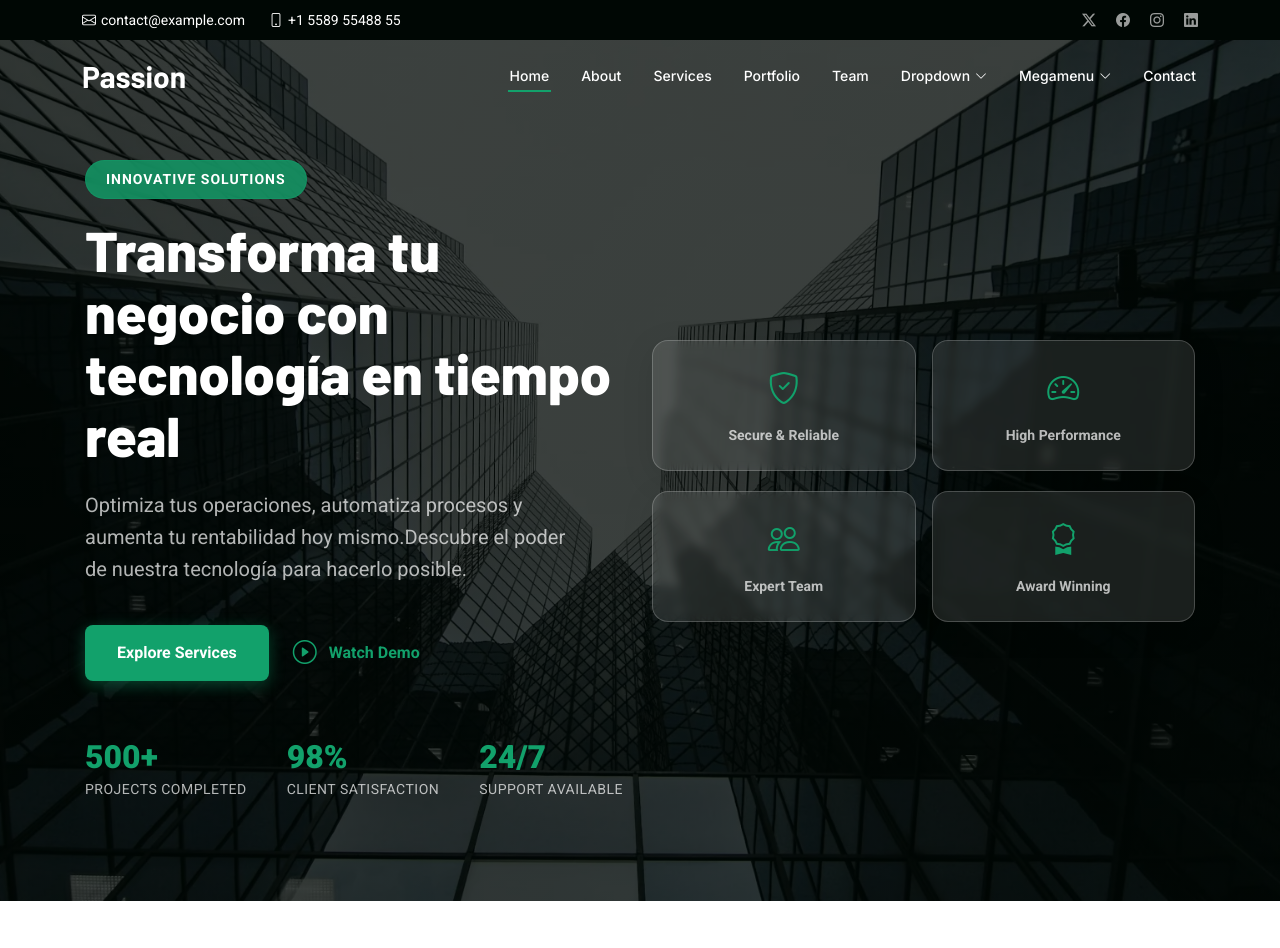
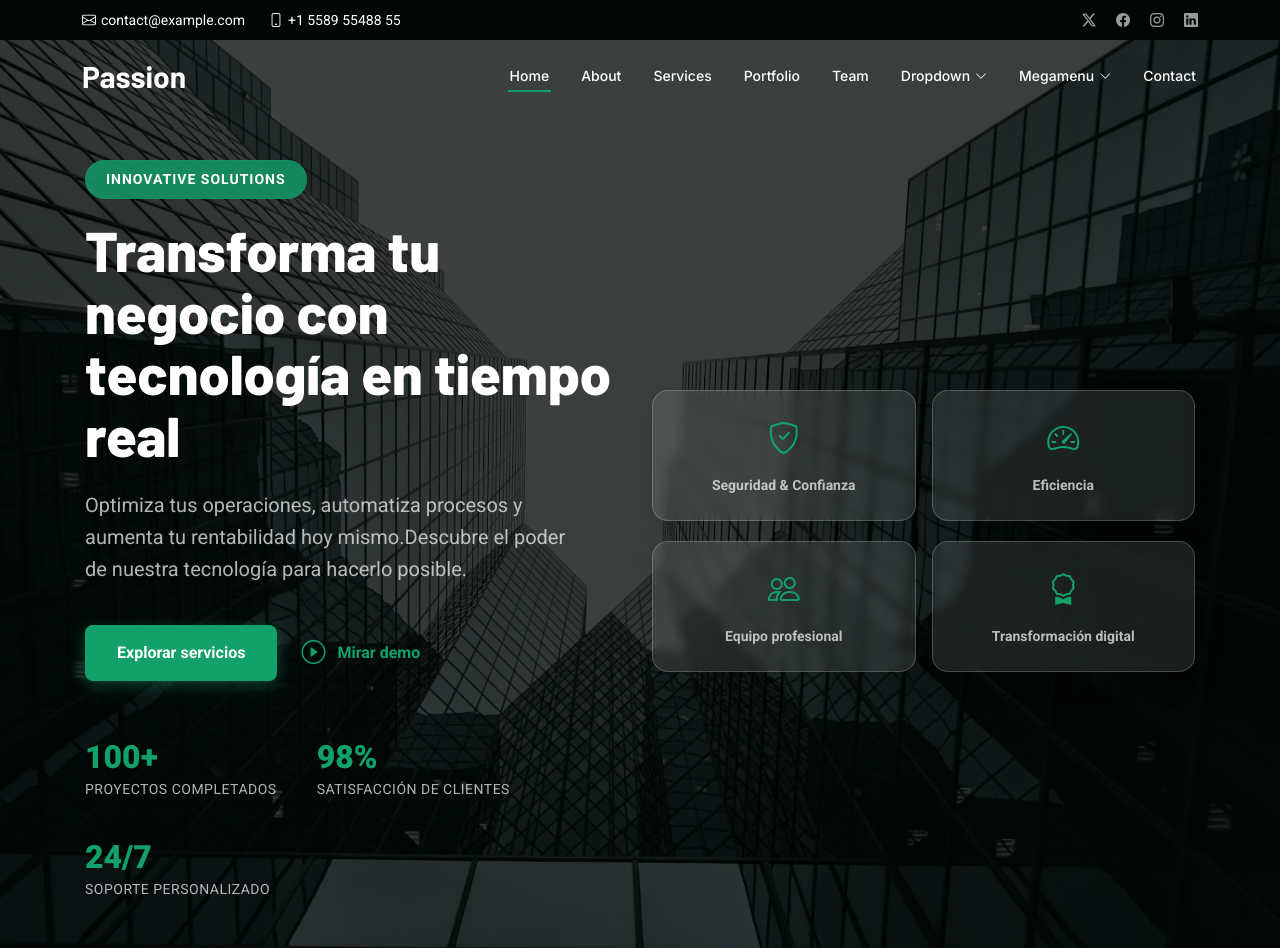
Before and after one commit to johansanginez-hub/VIG-WEB, a plain HTML site: page index.html in a window 1280 px wide. Shown: the top 948 px of the page. Drawn offline with Linux system fonts and the light colour scheme.

Commit message:
slogan 3

```diff
--- a/index.html
+++ b/index.html
@@ -454,24 +454,24 @@
               <h1>Transforma tu negocio con tecnología en tiempo real</h1>
               <p>Optimiza tus operaciones, automatiza procesos y aumenta tu rentabilidad hoy mismo.Descubre el poder de nuestra tecnología para hacerlo posible.</p>
               <div class="hero-actions">
-                <a href="#services" class="btn-primary">Explore Services</a>
+                <a href="#services" class="btn-primary">Explorar servicios</a>
                 <a href="https://www.youtube.com/watch?v=Y7f98aduVJ8" class="btn-secondary glightbox">
                   <i class="bi bi-play-circle"></i>
-                  <span>Watch Demo</span>
+                  <span>Mirar demo</span>
                 </a>
               </div>
               <div class="hero-stats">
                 <div class="stat-item">
-                  <span class="stat-number">500+</span>
-                  <span class="stat-label">Projects Completed</span>
+                  <span class="stat-number">100+</span>
+                  <span class="stat-label">Proyectos completados</span>
                 </div>
                 <div class="stat-item">
                   <span class="stat-number">98%</span>
-                  <span class="stat-label">Client Satisfaction</span>
+                  <span class="stat-label">Satisfacción de clientes</span>
                 </div>
                 <div class="stat-item">
                   <span class="stat-number">24/7</span>
-                  <span class="stat-label">Support Available</span>
+                  <span class="stat-label">Soporte personalizado</span>
                 </div>
               </div>
             </div>
@@ -482,21 +482,21 @@
                 <div class="col-6">
                   <div class="feature-card">
                     <i class="bi bi-shield-check"></i>
-                    <span>Secure &amp; Reliable</span>
+                    <span>Seguridad &amp; Confianza</span>
                   </div>
                   <div class="feature-card">
                     <i class="bi bi-people"></i>
-                    <span>Expert Team</span>
+                    <span>Equipo profesional</span>
                   </div>
                 </div>
                 <div class="col-6">
                   <div class="feature-card">
                     <i class="bi bi-speedometer2"></i>
-                    <span>High Performance</span>
+                    <span>Eficiencia</span>
                   </div>
                   <div class="feature-card">
                     <i class="bi bi-award"></i>
-                    <span>Award Winning</span>
+                    <span>Transformación digital</span>
                   </div>
                 </div>
               </div>
```
